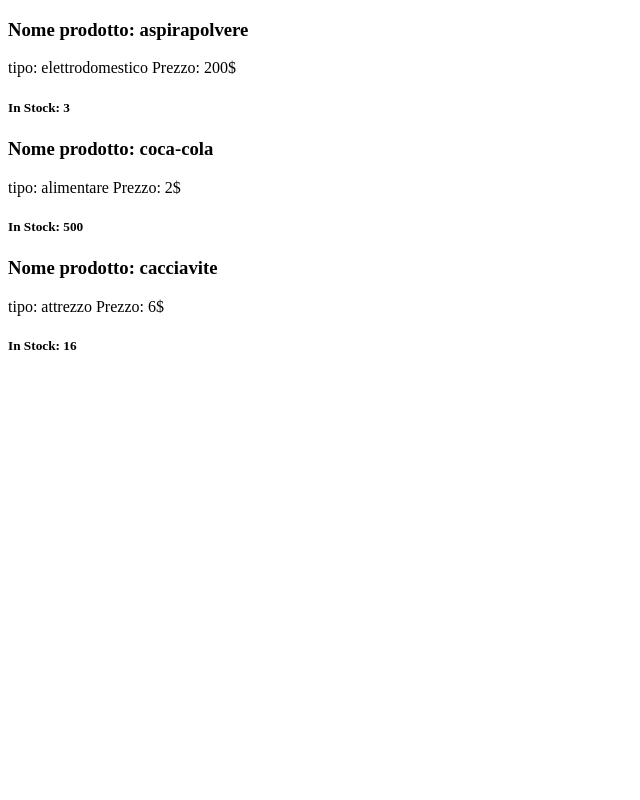
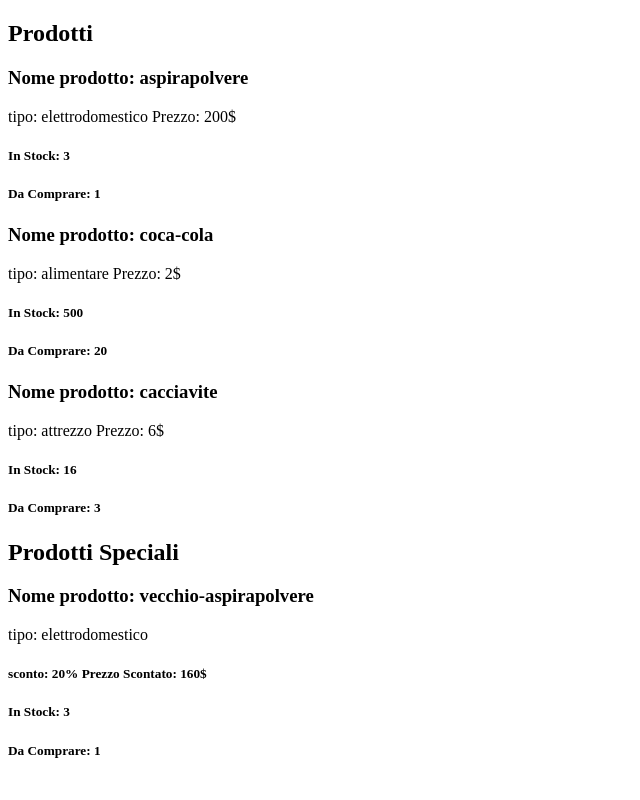
Before and after one commit to SalvalajoRiccardo/php-oop-2, a PHP site: page / in a window 1280 px wide. Shown: the whole page, without its empty margins (0-640 px from the left). Run offline with PHP 8.4, Linux system fonts and the light colour scheme.

Commit message:
classe figlio + funzione polimorfa

```diff
--- a/Prod.php
+++ b/Prod.php
@@ -36,7 +36,7 @@ class Product {
 
     // prendere il numero di prodotti da comprare
     public function setBuy($num){
-        $num = $this->toBuy;
+        $this->toBuy = $num;
     }
     // stampare il numero di prodotti da comprare
     public function getBuy(){
--- a/Specprod.php
+++ b/Specprod.php
@@ -0,0 +1,21 @@
+<?php
+
+/**
+ * classe figlio
+ */
+
+require_once 'Prod.php';
+
+class SpecialProduct extends Product {
+    protected $sconto = 20;
+
+
+    public function getSconto(){
+        return $this->sconto;
+    }
+
+    //funzione polimorfa
+    public function getPrice(){
+        return $this->price - ($this->price * $this->sconto / 100);
+    }
+}
--- a/index.php
+++ b/index.php
@@ -1,16 +1,19 @@
 <?php
 require_once 'Prod.php';
+require_once 'Specprod.php';
 
 
 $prodotto1 = new Product ('aspirapolvere','elettrodomestico',200,3);
-
+$prodotto1->setBuy(1);
 
 $prodotto2 = new Product ('coca-cola','alimentare',2,500);
-
+$prodotto2->setBuy(20);
 
 $prodotto3 = new Product ('cacciavite','attrezzo',6,16);
+$prodotto3->setBuy(3);
 
-
+$prodotto4 = new SpecialProduct ('vecchio-aspirapolvere','elettrodomestico',200,3);
+$prodotto4->setBuy(1);
 ?>
 
 <!DOCTYPE html>
@@ -22,16 +25,33 @@ $prodotto3 = new Product ('cacciavite','attrezzo',6,16);
     <title>php-oop-2</title>
 </head>
 <body>
+    <h2>Prodotti</h2>
+    <div>
         <h3><?php echo 'Nome prodotto: ' . $prodotto1->getName() ?></h3>
         <span><?php echo 'tipo: ' . $prodotto1->getType() . ' ' . 'Prezzo: ' . $prodotto1->getPrice() . '$' ?> </span>
         <h5><?php echo 'In Stock: ' . $prodotto1->getStock() ?></h5>
+        <h5><?php echo 'Da Comprare: ' . $prodotto1->getBuy() ?></h5>
 
         <h3><?php echo 'Nome prodotto: ' . $prodotto2->getName() ?></h3>
         <span><?php echo 'tipo: ' . $prodotto2->getType() . ' ' . 'Prezzo: ' . $prodotto2->getPrice() . '$' ?> </span>
         <h5><?php echo 'In Stock: ' . $prodotto2->getStock() ?></h5>
+        <h5><?php echo 'Da Comprare: ' . $prodotto2->getBuy() ?></h5>
 
         <h3><?php echo 'Nome prodotto: ' . $prodotto3->getName() ?></h3>
         <span><?php echo 'tipo: ' . $prodotto3->getType() . ' ' . 'Prezzo: ' . $prodotto3->getPrice() . '$' ?> </span>
         <h5><?php echo 'In Stock: ' . $prodotto3->getStock() ?></h5>
+        <h5><?php echo 'Da Comprare: ' . $prodotto3->getBuy() ?></h5>
+
+    </div>
+
+    <h2>Prodotti Speciali</h2>
+    <div>
+        <h3><?php echo 'Nome prodotto: ' . $prodotto4->getName() ?></h3>
+        <span><?php echo 'tipo: ' . $prodotto4->getType() ?> </span>
+        <h5><?php echo 'sconto: ' . $prodotto4->getSconto().'%' . '  ' . 'Prezzo Scontato: ' . $prodotto4->getPrice() . '$' ?></h5>
+        <h5><?php echo 'In Stock: ' . $prodotto4->getStock() ?></h5>
+        <h5><?php echo 'Da Comprare: ' . $prodotto4->getBuy() ?></h5>
+    </div>
+
 </body>
 </html>
```
Lines whose indentation alone changed are shown as unchanged.
